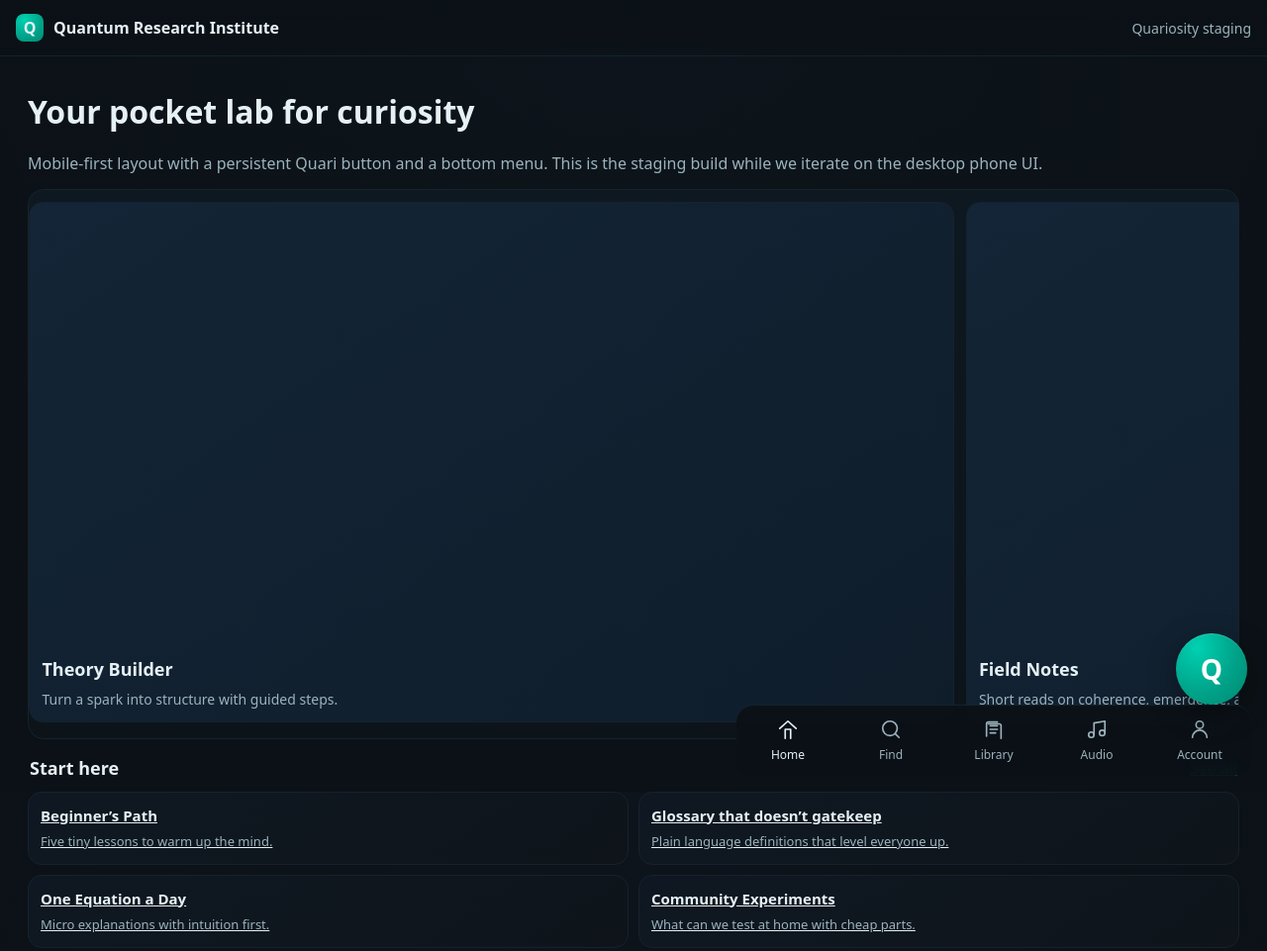
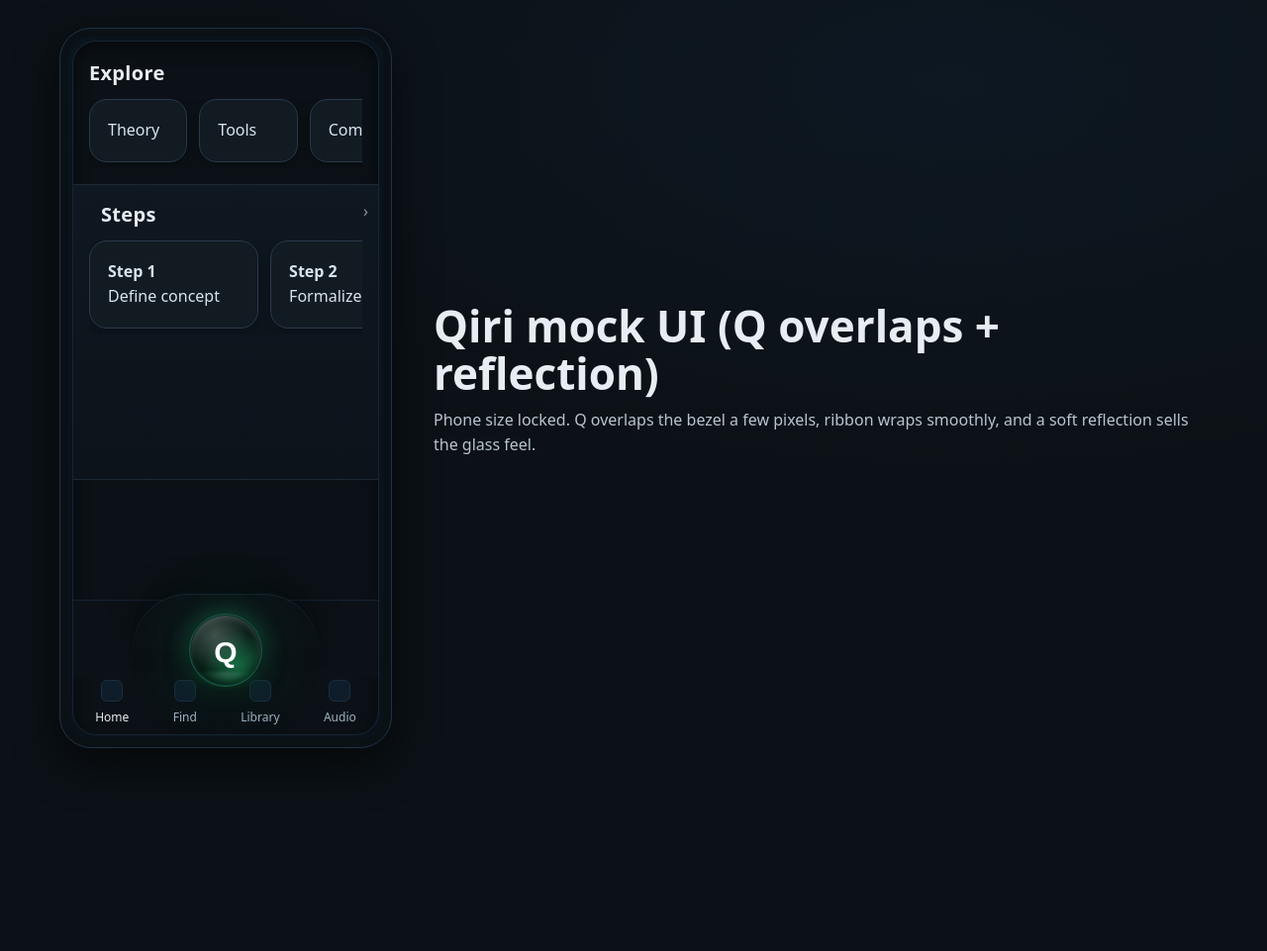
Before and after one commit to GlennLayneStoner/quariosity-staging, a plain HTML site: page index.html in a window 1280 px wide. Shown: the whole page at 99% size. After the commit the page ends 836 px from the top, so only its background shows below. Drawn offline with Linux system fonts and the light colour scheme.

Commit message:
Update index.html

```diff
--- a/index.html
+++ b/index.html
@@ -1,192 +1,173 @@
 <!doctype html>
 <html lang="en">
 <head>
-  <meta charset="utf-8" />
-  <meta name="viewport" content="width=device-width, initial-scale=1" />
-  <meta name="color-scheme" content="dark light" />
-  <meta name="theme-color" content="#0b1116" />
-  <title>QRI — Quariosity Staging</title>
-  <link rel="icon" href="/favicon.ico">
+<meta charset="utf-8">
+<meta name="viewport" content="width=device-width,initial-scale=1">
+<meta name="color-scheme" content="dark light">
+<meta name="theme-color" content="#0b1116">
+<title>QRI — Mock Mobile UI (Q Overlap + Reflection)</title>
 <style>
 :root{
-      --bg:#0b1116;--ink:#e6f1f5;--muted:#9bb3bd;--accent:#00d1b2;--accent-2:#007a66;
-      --card:#0f1720;--border:#16222c;--nav-h:72px;
+  --bg:#0b1116; --bg-2:#0f1720; --ink:#e7edf3; --muted:#b8c4cf; --line:#1e2833;
+  --accent:#26d07c; --radius:16px;
 }
 *{box-sizing:border-box}
-    html,body{height:100%}
-    body{margin:0;background:radial-gradient(120% 140% at 50% 0%,#0d141b 0%, var(--bg) 55%);color:var(--ink);font:400 16px/1.5 system-ui,-apple-system,Segoe UI,Roboto,Inter,Arial,sans-serif}
-    a{color:inherit}
+body{
+  margin:0;font-family:system-ui,-apple-system,Segoe UI,Roboto,Helvetica,Arial;color:var(--ink);line-height:1.6;
+  background:radial-gradient(1200px 600px at 75% 10%, #0e1822 0%, var(--bg) 65%), var(--bg);
+}
+.wrap{max-width:1200px;margin:0 auto;padding:28px 20px 80px}
+.stage{display:grid;grid-template-columns:minmax(210px,350px) 1fr;gap:28px;align-items:center}
+@media(max-width:960px){.stage{grid-template-columns:1fr}}
 
-    /* Layout */
-    .shell{min-height:100%;display:grid;grid-template-rows:auto 1fr var(--nav-h)}
-    header{position:sticky;top:0;z-index:40;background:linear-gradient(180deg,rgba(11,17,22,.95),rgba(11,17,22,.70) 80%,transparent)}
-    .bar{display:flex;align-items:center;gap:12px;padding:14px 16px;border-bottom:1px solid var(--border)}
-    .logo{display:flex;align-items:center;gap:10px;font-weight:700}
-    .logo-badge{width:28px;height:28px;border-radius:8px;background:radial-gradient(140% 140% at 30% 20%, var(--accent) 0%, #00a389 45%, var(--accent-2) 100%);display:grid;place-items:center;font-weight:800}
+/* Phone: LOCKED SIZE (same as previous 3D build) */
+.phone{
+  width:96%;aspect-ratio:9/19.5;border-radius:32px;position:relative;overflow:hidden;
+  border:1px solid #203247;
+  box-shadow:0 16px 44px rgba(0,0,0,.55),0 0 0 8px rgba(11,17,22,.9) inset;
+  background:linear-gradient(180deg,#0a141d,#0a1219);
+}
+.screen{
+  position:absolute;inset:12px;border-radius:24px;overflow:hidden;
+  background:#0b1116;border:1px solid #182532;box-shadow:0 6px 18px rgba(0,0,0,.45) inset;
+}
+.pane{padding:16px}.h1{font-size:20px;font-weight:800;letter-spacing:.3px;margin:0 0 10px}
+.row{display:flex;gap:12px;overflow-x:auto;padding-bottom:6px} .row::-webkit-scrollbar{display:none}
+.tile{min-width:36%;background:#121a22;border:1px solid #2a3a4a;border-radius:18px;padding:18px;color:#d9e4ee;flex:0 0 auto;box-shadow:0 4px 14px rgba(0,0,0,.25)}
 
-    main{padding:16px; padding-bottom:24px}
+.steps{
+  position:relative;background:linear-gradient(180deg,var(--bg-2),#0c131a);
+  border-top:1px solid #1a2836;border-bottom:1px solid #1a2836;
+  padding:14px 12px 146px; /* room for lower ribbon */
+}
+.steps .chev{position:absolute;right:10px;top:14px;opacity:.6;user-select:none}
 
-    .hero{display:grid;gap:12px;margin:4px 0 14px}
-    .hero h1{font-size:clamp(22px,5.5vw,32px);margin:0}
-    .hero p{color:var(--muted);margin:.25rem 0 0}
+/* Ribbon: wrapped and dropped a little further to allow Q overlap */
+.nav-ribbon{
+  position:absolute;left:0;right:0;bottom:-200px;height:78px;
+  background:#0b1116;border-top:1px solid #152233;
+  display:flex;justify-content:space-around;align-items:center;z-index:10;
+}
+.nav-ribbon::before{
+  content:"";position:absolute;top:-6px;left:50%;width:188px;height:56px;transform:translateX(-50%);
+  background:#0b1116;border-top-left-radius:94px;border-top-right-radius:94px;
+  box-shadow:0 -1px 0 #152233,0 -10px 28px rgba(0,0,0,.35);
+}
 
-    /* Carousel */
-    .carousel{position:relative;overflow:hidden;border-radius:16px;background:linear-gradient(180deg,#0e1820,#0c141a);border:1px solid var(--border)}
-    .rail{display:flex;scroll-snap-type:x mandatory;overflow-x:auto;gap:12px;padding:12px 12px 16px;margin:0;scroll-behavior:smooth}
-    .rail::-webkit-scrollbar{display:none}
-    .tile{flex:0 0 78%;max-width:78%;aspect-ratio:16/9;border-radius:14px;background:linear-gradient(145deg,#132536,#0f1d2b);border:1px solid var(--border);padding:12px;display:flex;flex-direction:column;justify-content:flex-end}
-    .tile h3{margin:0 0 6px;font-size:clamp(16px,4.2vw,18px)}
-    .tile p{margin:0;color:var(--muted);font-size:14px}
+/* Lower the buttons without moving the Q */
+.nav-ribbon .nav-item {
+  transform: translateY(65px); /* raise or lower as needed */
+}
 
-    .dots{display:flex;gap:6px;position:absolute;right:12px;bottom:10px}
-    .dot{width:6px;height:6px;border-radius:999px;background:#294452;opacity:.6}
-    .dot.is-active{opacity:1;background:var(--accent)}
+/* Q button: overlaps bezel a few px and gets a reflection */
+.q-btn{
+  position:absolute;bottom:-10px;left:50%;transform:translateX(-50%);
+  width:74px;height:74px;border-radius:50%;
+  background:
+    radial-gradient(65% 65% at 35% 30%,rgba(255,255,255,.22),transparent 70%),
+    radial-gradient(65% 65% at 65% 70%,rgba(38,208,124,.42),transparent 70%),
+    linear-gradient(180deg,#0d201b,#092219 70%,#061a14 100%);
+  border:1px solid #175f46;
+  color:#ffffff;font-weight:900;font-size:30px;line-height:74px;text-align:center;cursor:pointer;
+  box-shadow:
+    0 10px 22px rgba(0,0,0,.55),
+    0 0 0 1px #0c2a30 inset,
+    0 0 28px rgba(38,208,124,.35),
+    0 0 90px rgba(38,208,124,.2),
+    inset 0 3px 6px rgba(255,255,255,.2),
+    inset 0 -3px 6px rgba(0,0,0,.6);
+  animation:qglow 4.5s ease-in-out infinite;
+  z-index:11; user-select:none;
+}
+/* Subtle reflection on the bezel right under the Q */
+.q-btn::after{
+  content:""; position:absolute; left:50%; transform:translateX(-50%);
+  bottom:-14px; width:86px; height:28px; pointer-events:none;
+  background: radial-gradient(60% 90% at 50% 0%, rgba(255,255,255,.18), rgba(38,208,124,.10) 40%, transparent 75%);
+  filter: blur(1.5px); opacity:.9;
+}
+.q-btn:active{transform:translateX(-50%) translateY(1px)}
 
-    /* Sections */
-    .section-title{display:flex;align-items:center;justify-content:space-between;margin:16px 2px 10px}
-    .section-title h2{margin:0;font-size:clamp(16px,4.5vw,18px)}
-    .grid{display:grid;grid-template-columns:repeat(2,1fr);gap:10px}
-    .card{background:linear-gradient(145deg,#0f1822,#0e141a);border:1px solid var(--border);border-radius:14px;padding:12px}
-    .card h4{margin:0 0 6px;font-size:15px}
-    .card p{margin:0;color:var(--muted);font-size:13px}
+@keyframes qglow{
+  0%,100%{box-shadow:
+    0 10px 22px rgba(0,0,0,.55),
+    0 0 0 1px #0c2a30 inset,
+    0 0 22px rgba(38,208,124,.35),
+    0 0 70px rgba(38,208,124,.15),
+    inset 0 3px 6px rgba(255,255,255,.2),
+    inset 0 -3px 6px rgba(0,0,0,.6);}
+  50%{box-shadow:
+    0 10px 22px rgba(0,0,0,.55),
+    0 0 0 1px #0c2a30 inset,
+    0 0 38px rgba(38,208,124,.45),
+    0 0 110px rgba(38,208,124,.25),
+    inset 0 3px 6px rgba(255,255,255,.25),
+    inset 0 -3px 6px rgba(0,0,0,.65);}
+}
 
-    /* Bottom nav */
-    nav.bottom{position:sticky;bottom:0;z-index:50;background:rgba(11,17,22,.92);backdrop-filter:blur(10px);border-top:1px solid var(--border);height:var(--nav-h)}
-    .tabs{display:grid;grid-template-columns:repeat(5,1fr);height:100%}
-    .tab{display:flex;flex-direction:column;align-items:center;justify-content:center;gap:6px;text-decoration:none;color:var(--muted);font-size:12px}
-    .tab[aria-current="page"], .tab.is-active{color:var(--ink)}
-    .tab svg{width:22px;height:22px}
+.nav-item{display:flex;flex-direction:column;align-items:center;gap:6px;color:#9fb1c1;font-size:12px;text-decoration:none}
+.nav-item.active{color:#e7edf3}
+.icon{width:22px;height:22px;display:inline-grid;place-items:center;border-radius:6px;background:#0f1d2a;border:1px solid #1c2c3e}
 
-    /* Quari floating button */
-    :root{--bottom-nav-height: var(--nav-h)}
-    .quari-fab{position:fixed;right:clamp(12px,2.4vw,20px);bottom:calc(12px + var(--bottom-nav-height));width:clamp(56px,7.5vw,72px);height:clamp(56px,7.5vw,72px);border-radius:9999px;display:grid;place-items:center;font:700 clamp(20px,3.8vw,28px)/1 system-ui,-apple-system,Segoe UI,Roboto,Arial,sans-serif;text-decoration:none;color:#fff;background:radial-gradient(120% 140% at 30% 20%, var(--accent) 0%, #00a389 45%, var(--accent-2) 100%);box-shadow:0 10px 30px rgba(0,0,0,.35), inset 0 1px 0 rgba(255,255,255,.15);z-index:9999;outline:none;transition:transform .15s ease, box-shadow .15s ease}
-    .quari-fab:hover{transform:translateY(-2px)}
-    .quari-fab:focus-visible{box-shadow:0 0 0 3px #fff,0 0 0 6px var(--accent)}
+.copy h2{font-size:clamp(26px,4.5vw,44px);line-height:1.1;margin:0 0 10px}
+.copy p{color:var(--muted);margin:0 0 16px}
 
-    /* Desktop tweaks */
-    @media (min-width:900px){
-      .shell{grid-template-rows:auto 1fr}
-      nav.bottom{position:fixed;right:16px;bottom:16px;left:auto;width:520px;border-radius:18px}
-      .quari-fab{bottom:calc(16px + var(--nav-h));}
-      main{padding:28px 28px 84px}
+/* Raise Q slightly */
+.quari-fab {
+  bottom: 22px; /* was around 12–16px */
+  transform: translateX(-50%);
 }
+
+
+/* Optional: tighten icons a bit vertically */
+nav.bottom a {
+  margin: 0 12px; /* you can increase to 16px if needed */
+}
+
+
+
+
 </style>
 </head>
 <body>
-  <div class="shell">
-    <header>
-      <div class="bar">
-        <div class="logo" aria-label="Quantum Research Institute">
-          <div class="logo-badge">Q</div>
-          <div>Quantum Research Institute</div>
+  <div class="wrap">
+    <div class="stage">
+      <div class="phone" aria-label="QRI mobile preview">
+        <div class="screen">
+          <div class="pane">
+            <div class="h1">Explore</div>
+            <div class="row">
+              <div class="tile">Theory</div><div class="tile">Tools</div><div class="tile">Community</div><div class="tile">Resources</div>
             </div>
-        <div style="margin-left:auto;color:var(--muted);font-size:14px">Quariosity staging</div>
           </div>
-    </header>
-
-    <main>
-      <section class="hero">
-        <h1>Your pocket lab for curiosity</h1>
-        <p>Mobile-first layout with a persistent Quari button and a bottom menu. This is the staging build while we iterate on the desktop phone UI.</p>
-      </section>
-
-      <section class="carousel" aria-label="Featured">
-        <div class="rail" id="rail">
-          <article class="tile">
-            <h3>Quantum Questions</h3>
-            <p>Thought experiments you can answer in a minute.</p>
-          </article>
-          <article class="tile">
-            <h3>Theory Builder</h3>
-            <p>Turn a spark into structure with guided steps.</p>
-          </article>
-          <article class="tile">
-            <h3>Field Notes</h3>
-            <p>Short reads on coherence, emergence, and time.</p>
-          </article>
+          <div class="steps">
+            <div class="pane" style="padding:0 4px">
+              <div class="h1" style="padding-left:12px">Steps</div>
+              <div class="row">
+                <div class="tile" style="min-width:62%"><strong>Step 1</strong><br>Define concept</div>
+                <div class="tile" style="min-width:62%"><strong>Step 2</strong><br>Formalize</div>
+                <div class="tile" style="min-width:62%"><strong>Step 3</strong><br>Prototype</div>
               </div>
-        <div class="dots" id="dots" aria-hidden="true"></div>
-      </section>
-
-      <div class="section-title"><h2>Start here</h2><a href="#" style="color:var(--accent)">See all</a></div>
-      <div class="grid">
-        <a class="card" href="#">
-          <h4>Beginner’s Path</h4>
-          <p>Five tiny lessons to warm up the mind.</p>
-        </a>
-        <a class="card" href="#">
-          <h4>Glossary that doesn’t gatekeep</h4>
-          <p>Plain language definitions that level everyone up.</p>
-        </a>
-        <a class="card" href="#">
-          <h4>One Equation a Day</h4>
-          <p>Micro explanations with intuition first.</p>
-        </a>
-        <a class="card" href="#">
-          <h4>Community Experiments</h4>
-          <p>What can we test at home with cheap parts.</p>
-        </a>
             </div>
-    </main>
-
-    <nav class="bottom" aria-label="Primary">
-      <div class="tabs" id="tabs">
-        <a class="tab is-active" href="#home" data-tab="home" aria-current="page" aria-label="Home">
-          <svg viewBox="0 0 24 24" fill="none" stroke="currentColor" stroke-width="1.8" stroke-linecap="round" stroke-linejoin="round"><path d="M3 11l9-8 9 8"/><path d="M9 22V12h6v10"/></svg>
-          <span>Home</span>
-        </a>
-        <a class="tab" href="#find" data-tab="find" aria-label="Find">
-          <svg viewBox="0 0 24 24" fill="none" stroke="currentColor" stroke-width="1.8" stroke-linecap="round" stroke-linejoin="round"><circle cx="11" cy="11" r="8"/><path d="M21 21l-4.3-4.3"/></svg>
-          <span>Find</span>
-        </a>
-        <a class="tab" href="#library" data-tab="library" aria-label="Library">
-          <svg viewBox="0 0 24 24" fill="none" stroke="currentColor" stroke-width="1.8" stroke-linecap="round" stroke-linejoin="round"><path d="M4 19.5V6a2 2 0 0 1 2-2h10"/><path d="M20 22V8a2 2 0 0 0-2-2H6"/><path d="M8 8h8"/><path d="M8 12h8"/><path d="M8 16h6"/></svg>
-          <span>Library</span>
-        </a>
-        <a class="tab" href="#audio" data-tab="audio" aria-label="Audio">
-          <svg viewBox="0 0 24 24" fill="none" stroke="currentColor" stroke-width="1.8" stroke-linecap="round" stroke-linejoin="round"><path d="M9 18V5l12-2v13"/><circle cx="6" cy="18" r="3"/><circle cx="18" cy="16" r="3"/></svg>
-          <span>Audio</span>
-        </a>
-        <a class="tab" href="#account" data-tab="account" aria-label="Account">
-          <svg viewBox="0 0 24 24" fill="none" stroke="currentColor" stroke-width="1.8" stroke-linecap="round" stroke-linejoin="round"><path d="M20 21a8 8 0 1 0-16 0"/><circle cx="12" cy="7" r="4"/></svg>
-          <span>Account</span>
-        </a>
-      </div>
+            <div class="chev">›</div>
+            <nav class="nav-ribbon" aria-label="Mobile navigation">
+              <button class="q-btn" id="qiriBtn" aria-label="Open Qiri">Q</button>
+              <a href="#" class="nav-item active"><span class="icon"></span><span>Home</span></a>
+              <a href="#" class="nav-item"><span class="icon"></span><span>Find</span></a>
+              <a href="#" class="nav-item"><span class="icon"></span><span>Library</span></a>
+              <a href="#" class="nav-item"><span class="icon"></span><span>Audio</span></a>
             </nav>
           </div>
-
-  <a href="#quari" class="quari-fab" aria-label="Open Quari" title="Open Quari">Q</a>
-
+        </div>
+      </div>
+      <div class="copy">
+        <h2>Qiri mock UI (Q overlaps + reflection)</h2>
+        <p>Phone size locked. Q overlaps the bezel a few pixels, ribbon wraps smoothly, and a soft reflection sells the glass feel.</p>
+      </div>
+    </div>
+  </div>
 <script>
-    // Bottom tab active state
-    const tabs = document.querySelectorAll('.tab');
-    tabs.forEach(t => t.addEventListener('click', e => {
-      tabs.forEach(x => {x.classList.remove('is-active'); x.removeAttribute('aria-current');});
-      t.classList.add('is-active'); t.setAttribute('aria-current','page');
-    }));
-
-    // Simple carousel dots and auto-advance that pauses on user scroll
-    const rail = document.getElementById('rail');
-    const dotsWrap = document.getElementById('dots');
-    const tiles = Array.from(rail.children);
-    tiles.forEach((_,i)=>{
-      const d=document.createElement('div');d.className='dot'+(i===0?' is-active':'');dotsWrap.appendChild(d);
-    });
-    function setActiveByScroll(){
-      const cw = rail.clientWidth;
-      const idx = Math.round(rail.scrollLeft / (cw*0.78 + 12));
-      Array.from(dotsWrap.children).forEach((d,i)=>d.classList.toggle('is-active', i===idx));
-    }
-    rail.addEventListener('scroll', ()=>{ setActiveByScroll(); userInteracted = true; });
-
-    let userInteracted = false;
-    let i = 0;
-    setInterval(()=>{
-      if(userInteracted) return;
-      i = (i+1)%tiles.length;
-      tiles[i].scrollIntoView({behavior:'smooth',inline:'start'});
-      Array.from(dotsWrap.children).forEach((d,j)=>d.classList.toggle('is-active', j===i));
-    }, 3500);
+document.getElementById('qiriBtn').addEventListener('click',()=>alert('Qiri will open here'));
 </script>
 </body>
 </html>
```
Lines whose indentation alone changed are shown as unchanged.
